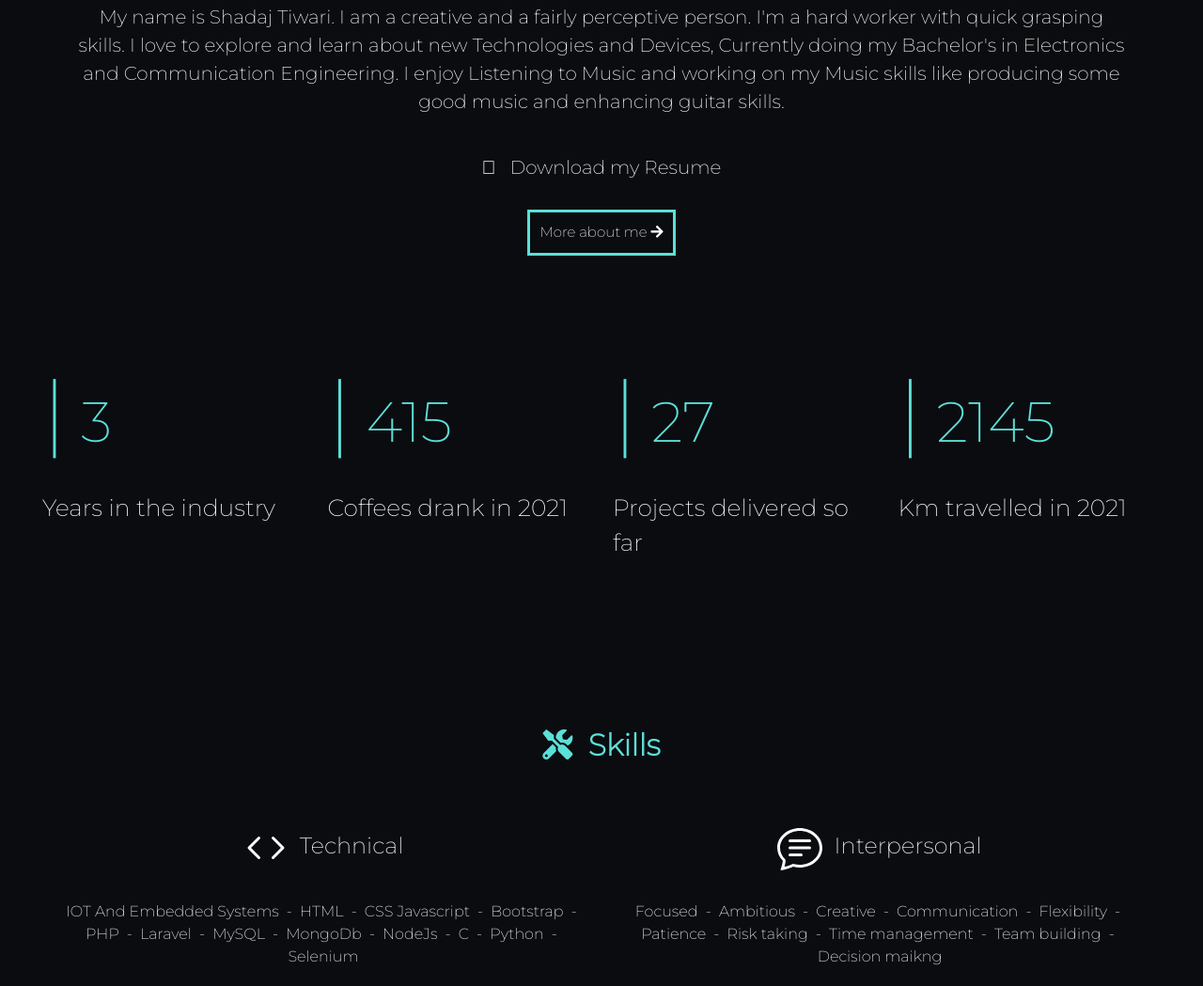
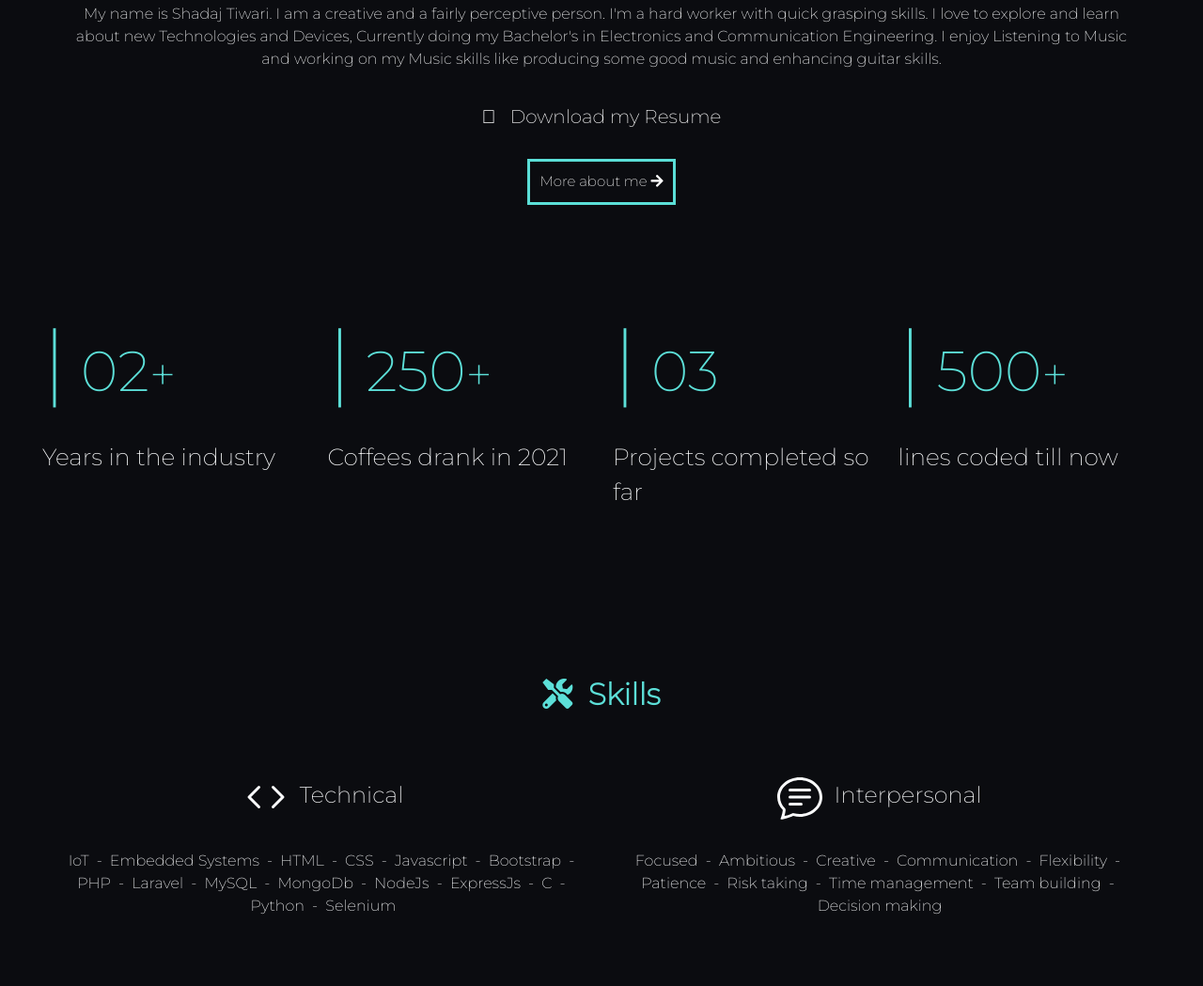
Before and after one commit to shadajtiwari/mypage, a plain HTML site: page index.html in a window 1280 px wide. Shown: the part 659-1708 px from the top of the page at 94% size. Drawn offline with nearby package versions, Linux system fonts and the light colour scheme.

Commit message:
Major Changes

```diff
--- a/index.html
+++ b/index.html
@@ -45,13 +45,13 @@
       <div class="collapse navbar-collapse" id="navbarNav">
         <ul class="navbar-nav justify-content-end">
           <li class="nav-item">
-            <a class="nav-link" href="#abut" style="font-size: 17px; padding: 10px;">About me</a>
+            <a class="px-4 nav-link" href="#abut" style="font-size: 17px; padding: 10px;">About me</a>
           </li>
           <li class="nav-item">
-            <a class="nav-link" href="#skl" style="font-size: 17px; padding: 10px;">Skills</a>
+            <a class="px-4 nav-link" href="#skl" style="font-size: 17px; padding: 10px;">Skills</a>
           </li>
           <li class="nav-item">
-            <a class="nav-link" href="#contact1" style="font-size: 17px; padding: 10px;">Contact me</a>
+            <a class="px-4 nav-link" href="#contact1" style="font-size: 17px;">Contact me</a>
           </li>
         </ul>
       </div>
@@ -89,7 +89,6 @@
     </div>
   </div>
 
-  <a href="bout1.html" style="text-decoration: none; color: white; font-size: 20px;">
     <div class="text-center text-light" data-aos="fade-up" data-aos-duration="400" style="padding-right: 80px; padding-left: 80px; padding-bottom: 30px; padding-top: 35px;">
       <div>My name is Shadaj Tiwari. I am a creative and a fairly perceptive person. I'm a hard worker with quick grasping skills. I love to explore and learn about new Technologies and Devices, Currently doing my Bachelor's in Electronics and Communication Engineering. I enjoy Listening to Music and working on my Music skills like producing some good music and enhancing guitar skills.</div>
       <br>
@@ -98,10 +97,12 @@
           <i class="fal fa-cloud-download-alt"></i> &nbsp Download my Resume
         </a>
       </div>
-      <button id="more-about-me-btn"> More about me <i class="fas fa-arrow-right"></i> </button>
+      <a href="bout1.html" style="text-decoration: none; color: white; font-size: 20px;">
+        <button id="more-about-me-btn"> More about me <i class="fas fa-arrow-right"></i></button>
+      </a>
       <br><br>
     </div>
-  </a>
+
 </section>
 
 
@@ -109,23 +110,23 @@
   <div style="padding: 45px;">
     <div class="row">
       <div class="col-sm-3">
-        <p style="font-size: 60px; color: #63f1e8ec;"><span style="font-size: 90px">|</span> 3</p>
+        <p style="font-size: 60px; color: #63f1e8ec;"><span style="font-size: 90px">|</span> 02<span style="font-size: 50px">+</span></p>
         <p style="font-size: 25px;">Years in the industry</p>
       </div>
 
       <div class="col-sm-3">
-        <p style="font-size: 60px; color: #63f1e8ec;"><span style="font-size: 90px">|</span> 415</p>
+        <p style="font-size: 60px; color: #63f1e8ec;"><span style="font-size: 90px">|</span> 250<span style="font-size: 50px">+</span></p>
         <p style="font-size: 25px;">Coffees drank in 2021</p>
       </div>
 
       <div class="col-sm-3">
-        <p style="font-size: 60px; color: #63f1e8ec;"><span style="font-size: 90px">|</span> 27</p>
-        <p style="font-size: 25px;">Projects delivered so far</p>
+        <p style="font-size: 60px; color: #63f1e8ec;"><span style="font-size: 90px">|</span> 03</p>
+        <p style="font-size: 25px;">Projects completed so far</p>
       </div>
 
       <div class="col-sm-3">
-        <p style="font-size: 60px; color: #63f1e8ec;"><span style="font-size: 90px">|</span> 2145</p>
-        <p style="font-size: 25px;">Km travelled in 2021</p>
+        <p style="font-size: 60px; color: #63f1e8ec;"><span style="font-size: 90px">|</span> 500<span style="font-size: 50px">+</span></p>
+        <p style="font-size: 25px;">lines coded till now</p>
       </div>
 
     </div>
@@ -151,7 +152,7 @@
   <path fill-rule="evenodd" d="M5.854 4.146a.5.5 0 0 1 0 .708L2.707 8l3.147 3.146a.5.5 0 0 1-.708.708l-3.5-3.5a.5.5 0 0 1 0-.708l3.5-3.5a.5.5 0 0 1 .708 0zm4.292 0a.5.5 0 0 0 0 .708L13.293 8l-3.147 3.146a.5.5 0 0 0 .708.708l3.5-3.5a.5.5 0 0 0 0-.708l-3.5-3.5a.5.5 0 0 0-.708 0z"/>
 </svg>&nbsp Technical</h4>
         <br>
-      <p>IOT And Embedded Systems &nbsp-&nbsp HTML &nbsp-&nbsp CSS Javascript &nbsp-&nbsp Bootstrap &nbsp-&nbsp PHP &nbsp-&nbsp Laravel &nbsp-&nbsp MySQL &nbsp-&nbsp MongoDb &nbsp-&nbsp NodeJs &nbsp-&nbsp C &nbsp-&nbsp Python &nbsp-&nbsp Selenium</p>
+      <p>IoT &nbsp-&nbsp Embedded Systems &nbsp-&nbsp HTML &nbsp-&nbsp CSS &nbsp-&nbsp Javascript &nbsp-&nbsp Bootstrap &nbsp-&nbsp PHP &nbsp-&nbsp Laravel &nbsp-&nbsp MySQL &nbsp-&nbsp MongoDb &nbsp-&nbsp NodeJs &nbsp-&nbsp ExpressJs &nbsp-&nbsp C &nbsp-&nbsp Python &nbsp-&nbsp Selenium</p>
     </div>
     <br><br>
       <div class="col-sm-6" data-aos="fade-up" data-aos-duration="500">
@@ -160,7 +161,7 @@
   <path fill-rule="evenodd" d="M4 5.5a.5.5 0 0 1 .5-.5h7a.5.5 0 0 1 0 1h-7a.5.5 0 0 1-.5-.5zM4 8a.5.5 0 0 1 .5-.5h7a.5.5 0 0 1 0 1h-7A.5.5 0 0 1 4 8zm0 2.5a.5.5 0 0 1 .5-.5h4a.5.5 0 0 1 0 1h-4a.5.5 0 0 1-.5-.5z"/>
 </svg>&nbsp Interpersonal</h4>
         <br>
-        <p>Focused &nbsp-&nbsp Ambitious &nbsp-&nbsp Creative &nbsp-&nbsp Communication &nbsp-&nbsp Flexibility &nbsp-&nbsp Patience &nbsp-&nbsp Risk taking &nbsp-&nbsp Time management &nbsp-&nbsp Team building &nbsp-&nbsp Decision maikng</p>
+        <p>Focused &nbsp-&nbsp Ambitious &nbsp-&nbsp Creative &nbsp-&nbsp Communication &nbsp-&nbsp Flexibility &nbsp-&nbsp Patience &nbsp-&nbsp Risk taking &nbsp-&nbsp Time management &nbsp-&nbsp Team building &nbsp-&nbsp Decision making</p>
     </div>
   </div>
       <br><br><br>
--- a/style.css
+++ b/style.css
@@ -45,6 +45,13 @@ html {
 	padding: 10px;
 	font-size: 15px;
 	color: white;
+	transition: 0.7s;
+}
+
+#more-about-me-btn:hover{
+	color: white;
+	background: #0b0c10;
+	border: 3px solid #28af77ec;
 	transition: 0.7s;
 }
 
```
